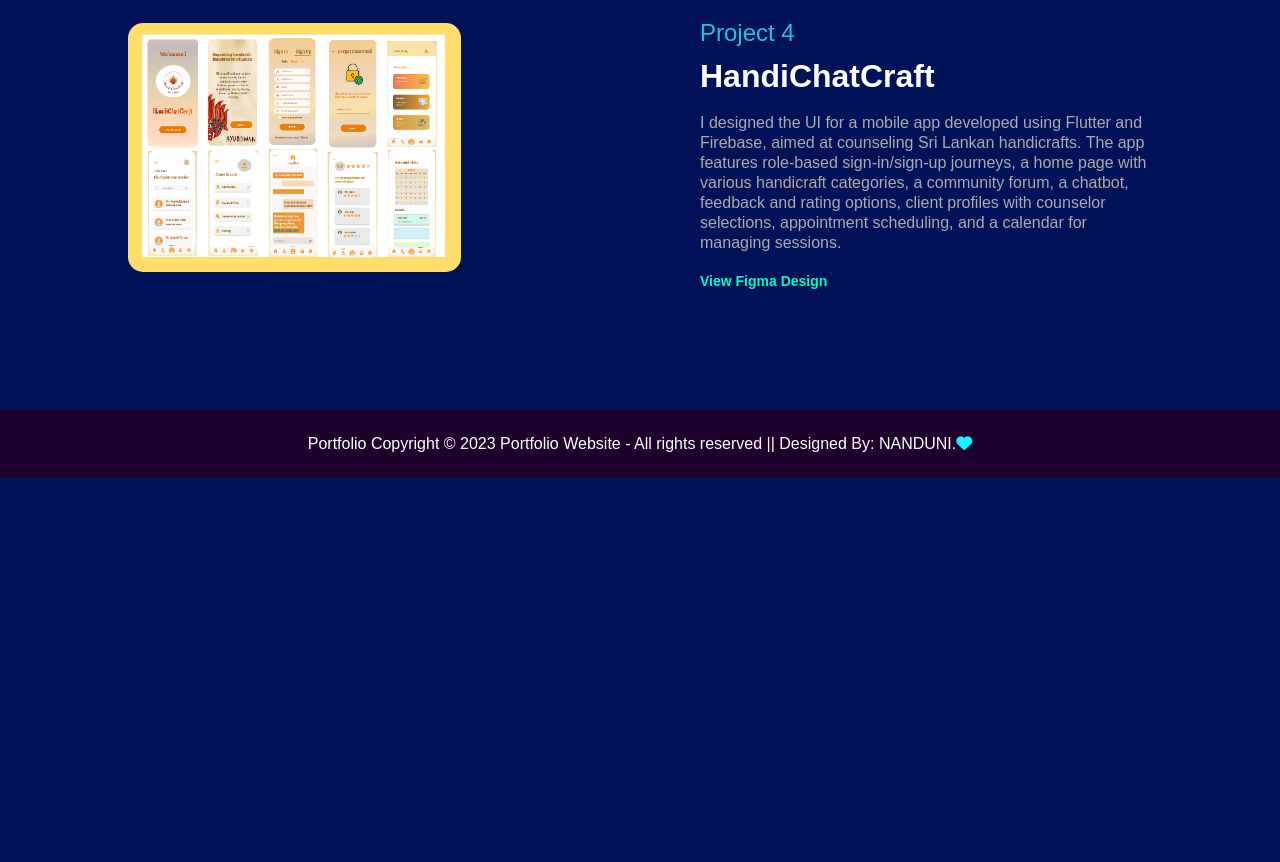
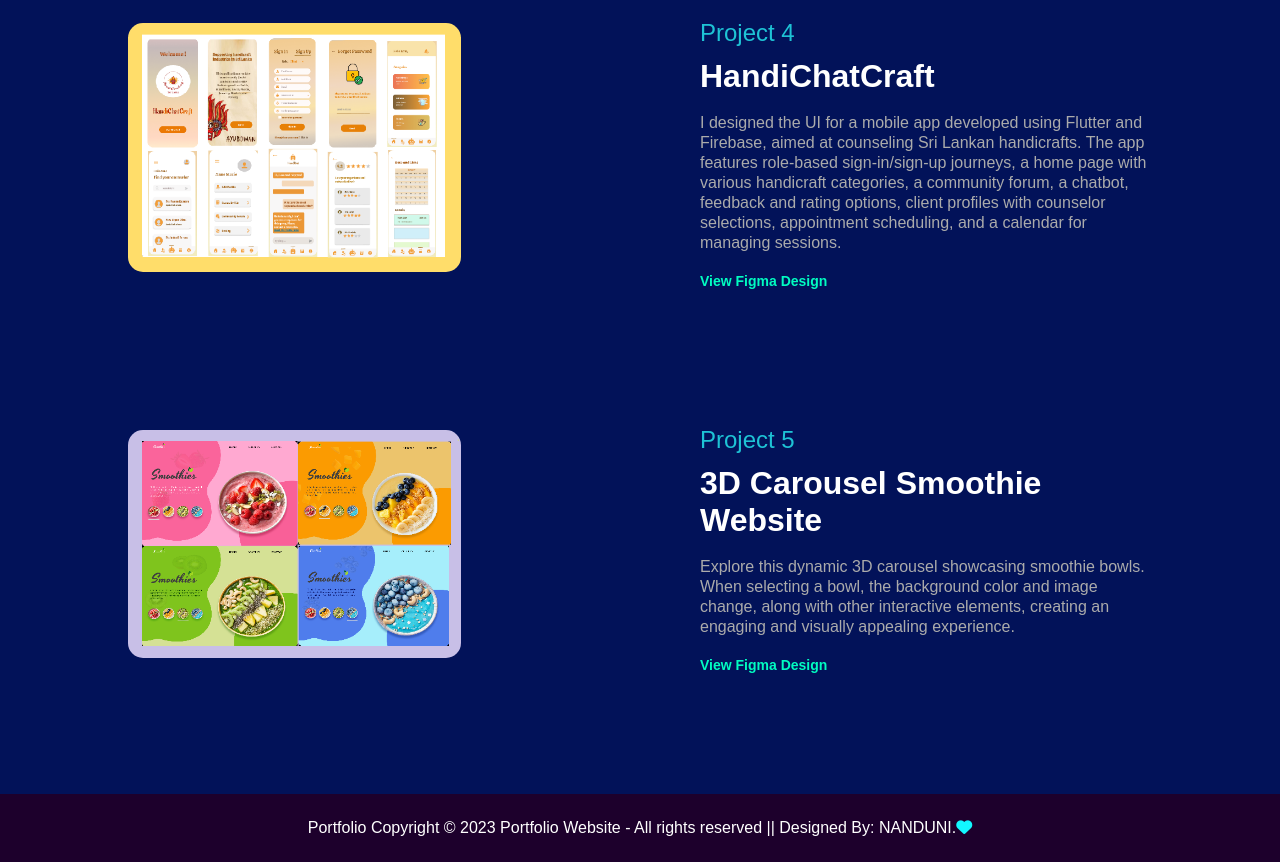
Before and after one commit to naduniAnjana/Portfolio-Website.github.io, a plain HTML site: page projects.html in a window 1280 px wide. Shown: the part 6568-7430 px from the top of the page. Before the commit the page ends 7046 px from the top, so only its background shows below. Drawn offline with Linux system fonts and the light colour scheme.

Commit message:
smoothie website

```diff
--- a/projects.html
+++ b/projects.html
@@ -335,6 +335,24 @@
                         <a href="https://www.figma.com/design/3VP1AyxJAgWOkDDrlDqoLS/HandiChatCraft-Application?node-id=0-1&t=6mjh0KudAIFvireE-1">View Figma Design</a>
                     </div>
                 </div><br><br><br><br><br>
+
+                <div class="row">
+                    <div class="folio-col-1">
+                        <img src="images/smoothie.png" alt="smoothie">
+                    </div>
+                    <div class="folio-col-2">
+                        <p id="topic">Project 5</p>
+                        <h1 class="sub">3D Carousel Smoothie Website</h1><br>
+                        <p>
+                            Explore this dynamic 3D carousel showcasing smoothie bowls. When selecting a bowl,
+                            the background color and image change, along with other interactive elements,
+                            creating an engaging and visually appealing experience.
+                        </p>
+                        <!-- <a href="YOUR_FIGMA_LINK" target="_blank">View Figma Design</a> -->
+                        <a href="https://www.figma.com/design/taokfxyULkcyeA6mbHoKFd/Smoothie-Website?node-id=0-1&t=bsD0QMjKG40J3DX6-1">View Figma Design</a>
+                    </div>
+                </div><br><br><br><br><br>
+
             </div>
             <div class="copyright">
                 <p>Portfolio Copyright &copy; 2023 Portfolio Website - All rights reserved || Designed By: NANDUNI.<i class="fa-solid fa-heart"></i></p>
```
Also changed, not shown: images/smoothie.png (added).
